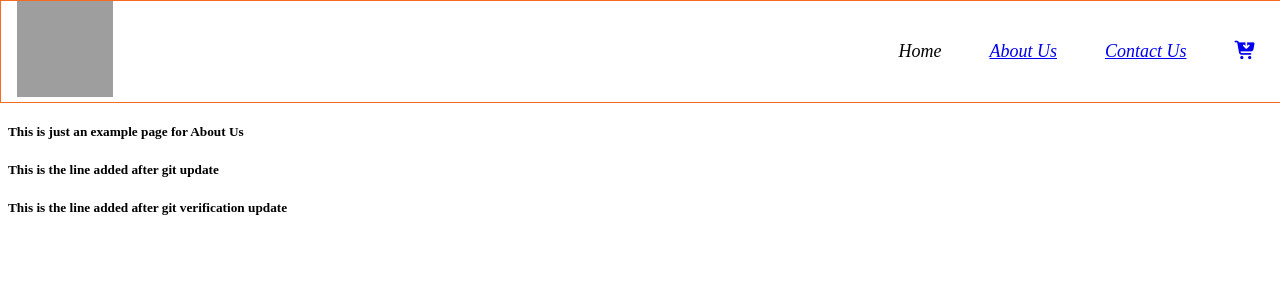
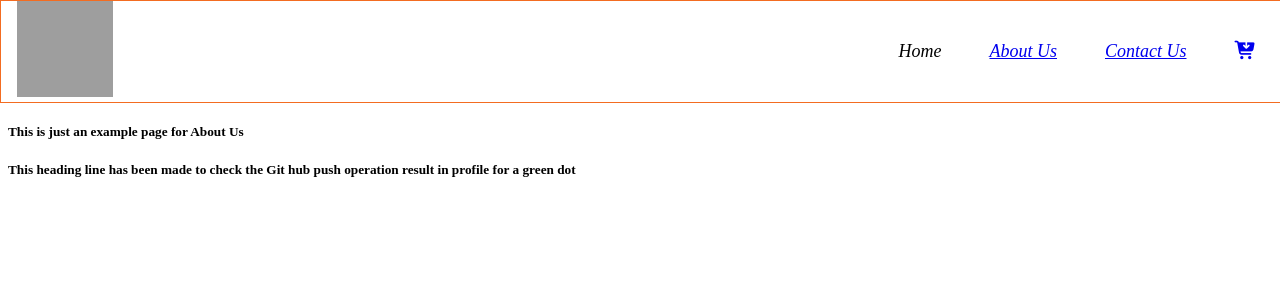
Before and after one commit to girishvalluri192/Food_Ordering_App, a React (Vite) app: page /about in a window 1280 px wide. Shown: the top 300 px of the page. Built offline with nearby package versions, Linux system fonts and the light colour scheme; grey boxes are pictures that could not be loaded.

Commit message:
This is commit to check the green dot

```diff
--- a/src/components/About.jsx
+++ b/src/components/About.jsx
@@ -5,8 +5,8 @@ const About = ()=>{
             <h3>This is Namaste React web series </h3>
 
             <h5>This is just an example page for About Us </h5>
-            <h5>This is the line added after git update </h5>
-             <h5>This is the line added after git verification update </h5>
+            <h5>This heading line has been made to check the Git hub push operation result in profile for a  green dot</h5>
+
         </div>
     )
 };
```
